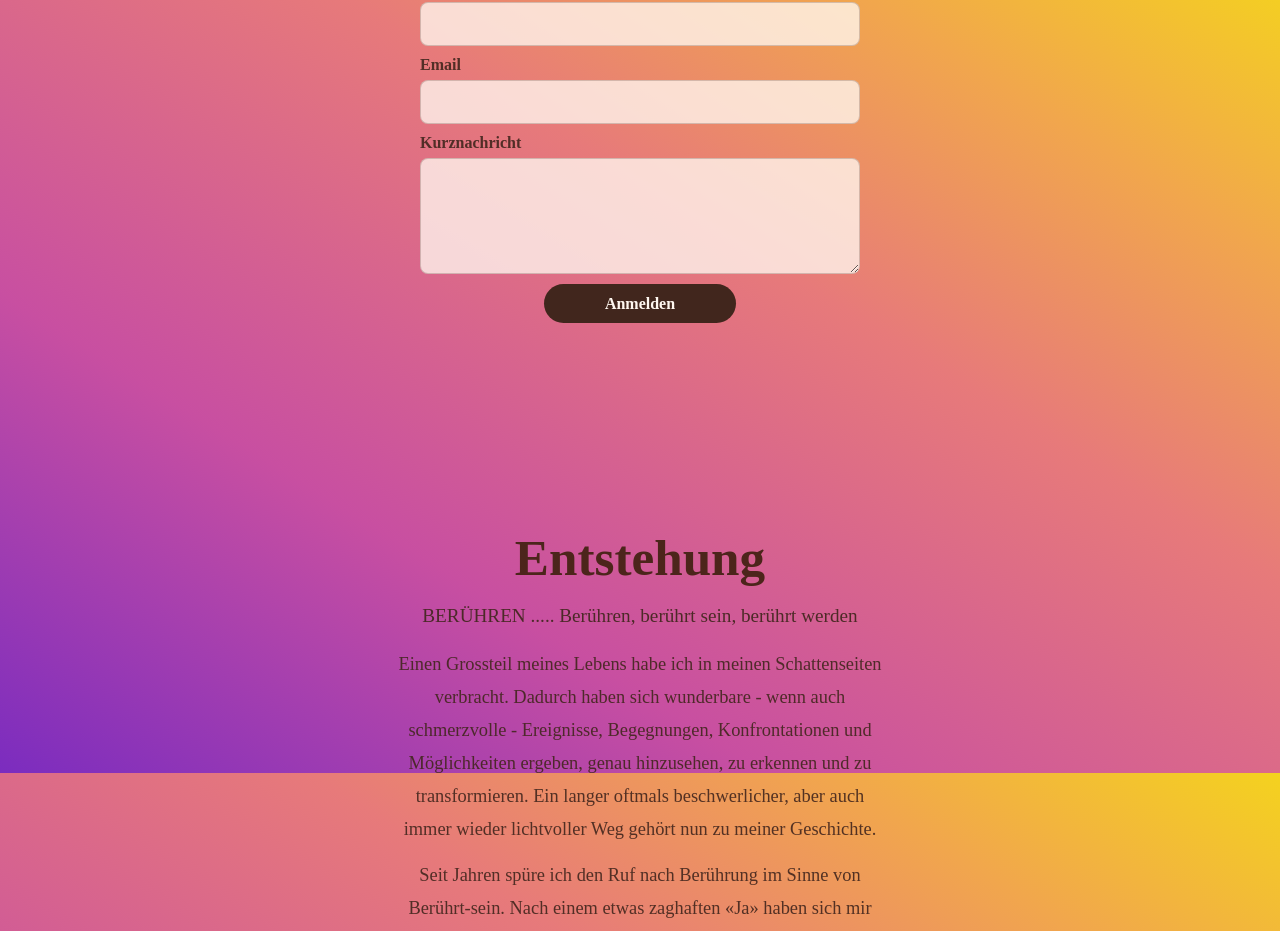
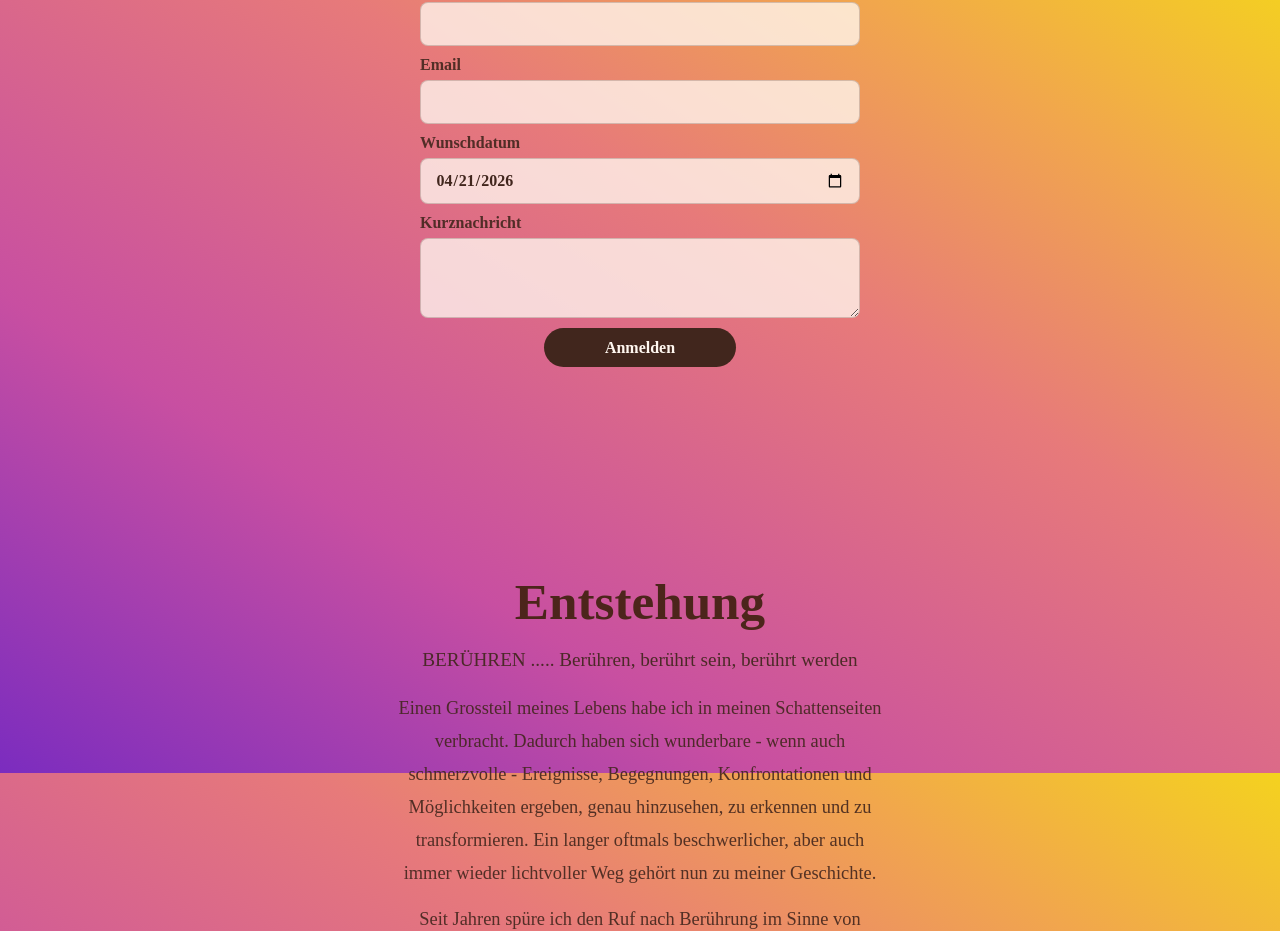
Before and after one commit to GaborElAyoubi/Podolski-site, a React (Vite) app: page / in a window 1280 px wide. Shown: the part 1627-2558 px from the top of the page. Built offline with nearby package versions, Linux system fonts and the light colour scheme; a web font is replaced by a local one.

Commit message:
Add date field

```diff
--- a/index.html
+++ b/index.html
@@ -1,5 +1,5 @@
 <!doctype html>
-<html lang="de">
+<html lang="de-CH">
   <head>
     <meta charset="UTF-8" />
     <meta name="viewport" content="width=device-width, initial-scale=1.0" />
--- a/src/sections/Signup/Signup.tsx
+++ b/src/sections/Signup/Signup.tsx
@@ -9,6 +9,7 @@ type SubmitStatus = 'idle' | 'submitting' | 'success' | 'error';
 export function Signup() {
   const [submitStatus, setSubmitStatus] = useState<SubmitStatus>('idle');
   const [statusMessage, setStatusMessage] = useState('');
+  const today = new Date().toISOString().split('T')[0];
 
   const handleSubmit = async (event: FormEvent<HTMLFormElement>) => {
     event.preventDefault();
@@ -27,6 +28,7 @@ export function Signup() {
         body: JSON.stringify({
           name: formData.get('name'),
           email: formData.get('email'),
+          preferredDate: formData.get('preferredDate'),
           note: formData.get('note'),
           website: formData.get('website'),
         }),
@@ -87,10 +89,19 @@ export function Signup() {
             required
           />
           <FormField
+            kind="input"
+            label="Wunschdatum"
+            name="preferredDate"
+            type="date"
+            lang="de-CH"
+            min={today}
+            defaultValue={today}
+          />
+          <FormField
             kind="textarea"
             label="Kurznachricht"
             name="note"
-            rows={5}
+            rows={3}
             required
           />
 
```
